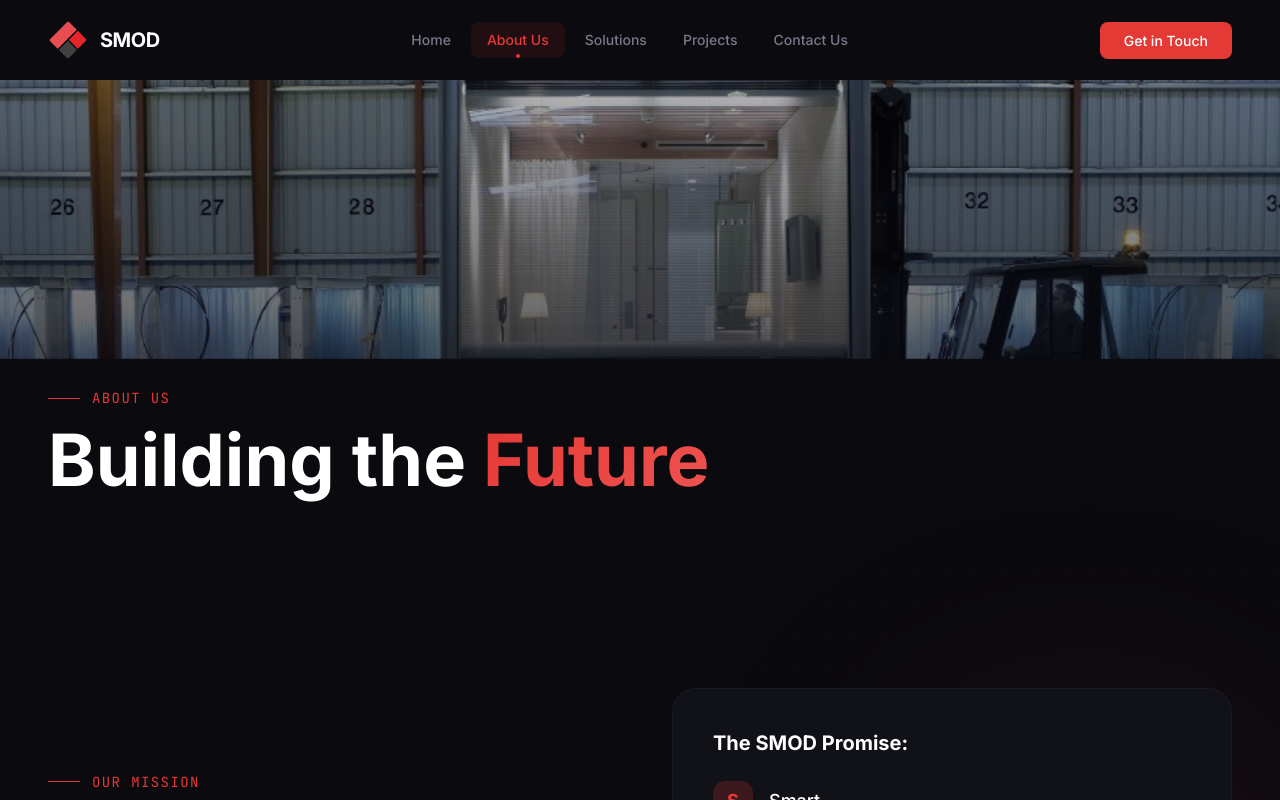
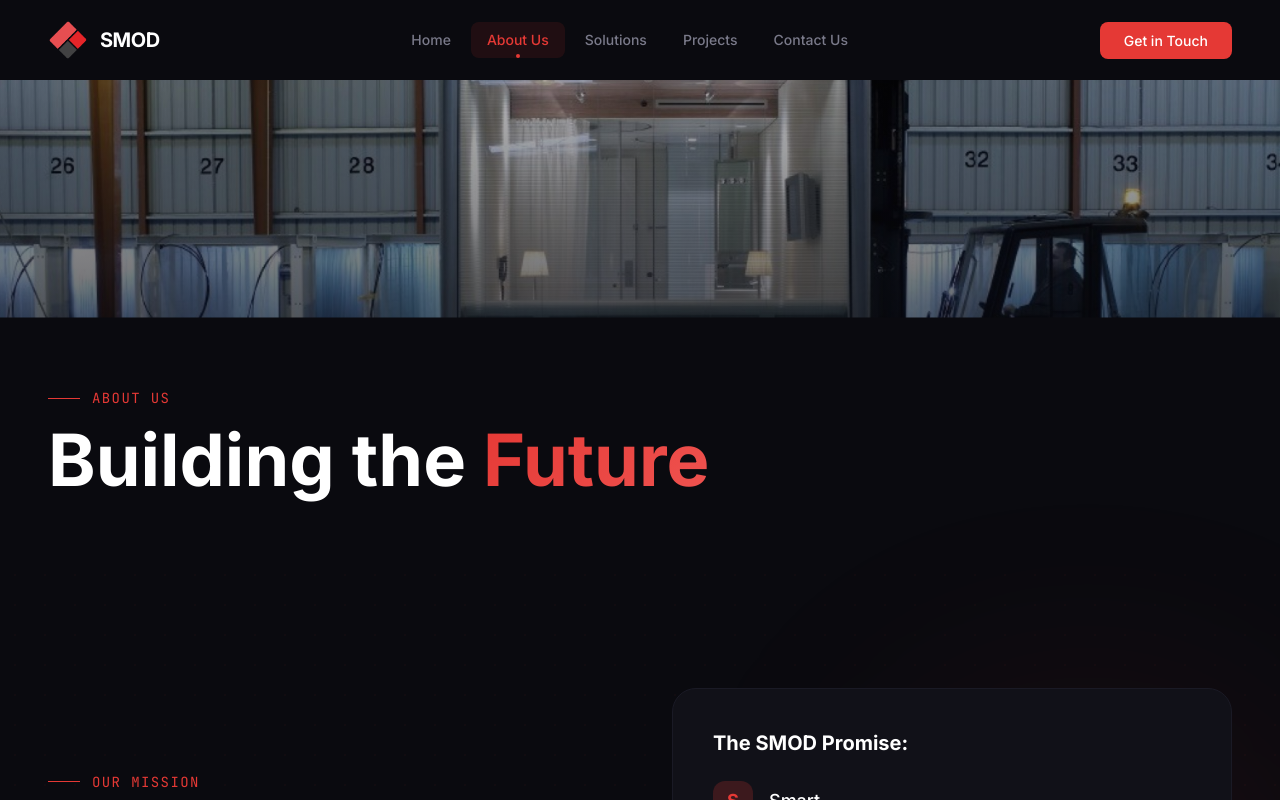
Before and after one commit to Marco-SMOD/smod-website, a React (Vite) app: page /about in a window 1280 px wide. Shown: the top 800 px of the page. Built offline with nearby package versions, Linux system fonts and the light colour scheme.

Commit message:
Fix About page hero image to match Projects page exactly

```diff
--- a/src/pages/About.tsx
+++ b/src/pages/About.tsx
@@ -83,7 +83,7 @@
           <img
             src="/images/hero-about.png"
             alt="SMOD About"
-            className="w-full h-full object-cover object-[center_30%]"
+            className="w-full h-full object-cover"
           />
           <div className="absolute inset-0 bg-gradient-to-t from-[#0a0a0f] via-[#0a0a0f]/60 to-[#0a0a0f]/30" />
         </div>
```
